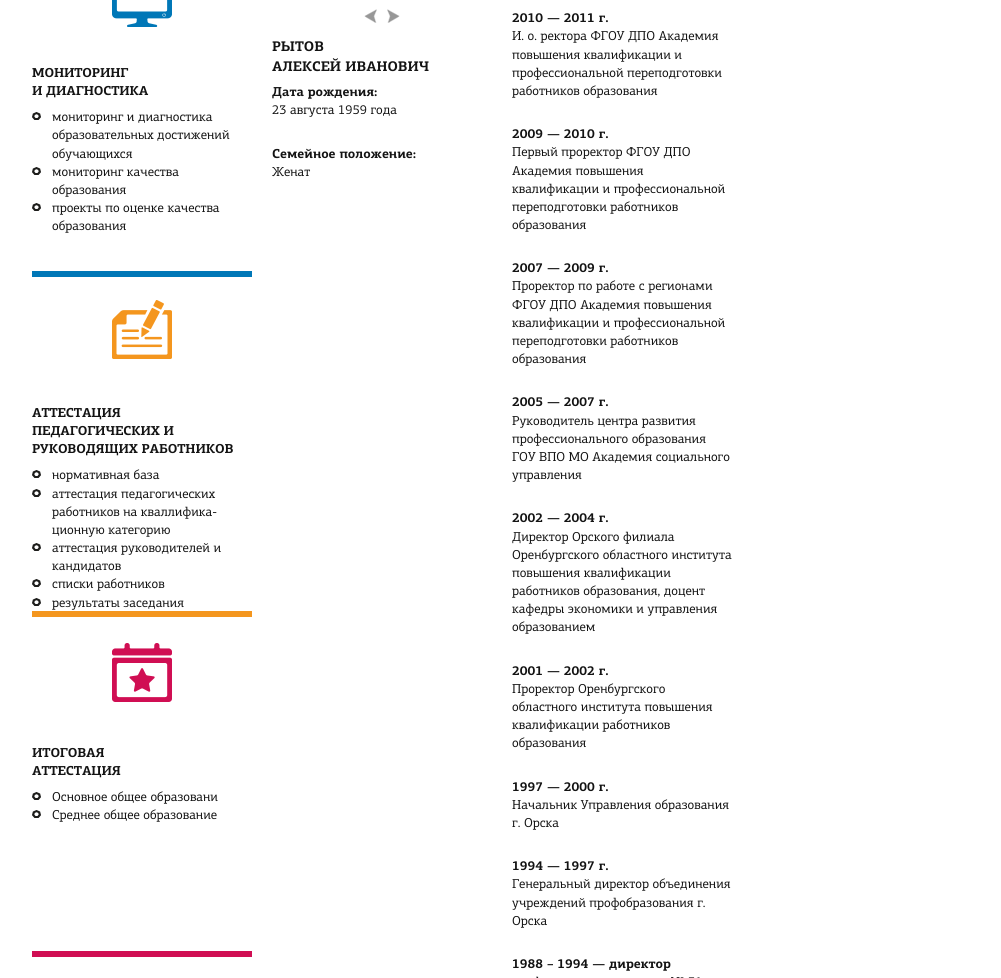
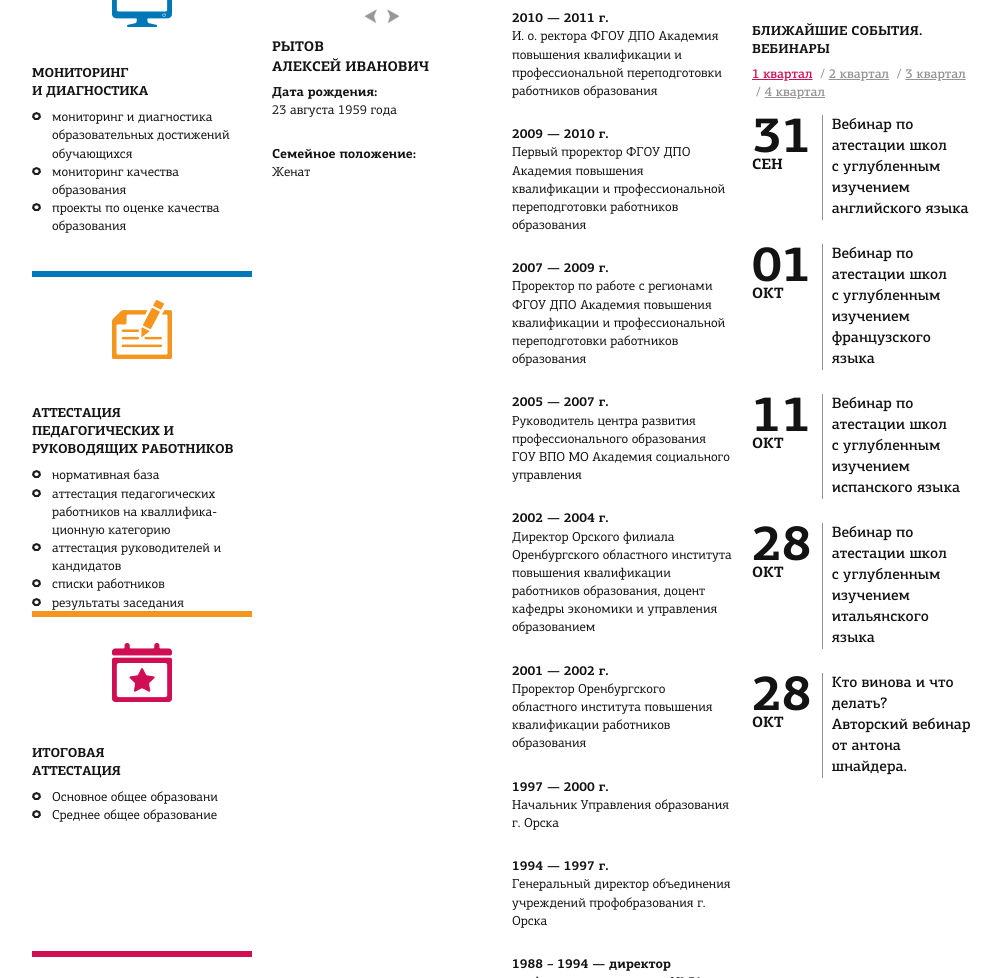
Before and after one commit to coderiver/mcko, a plain HTML site: page ceo.html in a window 1280 px wide. Shown: the part 583-1561 px from the top of the page, without its empty margins (138-1139 px from the left). Drawn offline with nearby package versions, Linux system fonts and the light colour scheme.

Commit message:
ceo, official_doc, sub etc.

```diff
--- a/ceo.html
+++ b/ceo.html
@@ -241,6 +241,79 @@
 			<div class="hentry__more"><a href="#">Архив</a></div>
 		</div>
 		<!-- end hentry -->
+		<!-- begin events -->
+		<div class="events">
+			<div class="events__title t3">Ближайшие события. Вебинары</div>
+			<ul class="events__nav">
+				<li class="is-active"><span class="events__divider">/</span><a href="#">1 квартал</a></li>
+				<li><span class="events__divider">/</span><a href="#">2 квартал</a></li>
+				<li><span class="events__divider">/</span><a href="#">3 квартал</a></li>
+				<li><span class="events__divider">/</span><a href="#">4 квартал</a></li>
+			</ul>
+			<ul class="events__items">
+				<li class="events__item">
+					<a href="#">
+						<div class="events__meta">
+							<span class="events__date">31</span>
+							<span class="events__day">сен</span>
+						</div>
+						<div class="events__text">
+							<p>Вебинар по атестации школ</p>
+							<p>с углубленным изучением английского языка</p>
+						</div>
+					</a>
+				</li>
+				<li class="events__item">
+					<a href="#">
+						<div class="events__meta">
+							<span class="events__date">01</span>
+							<span class="events__day">окт</span>
+						</div>
+						<div class="events__text">
+							<p>Вебинар по атестации школ</p>
+							<p>с углубленным изучением французского языка</p>
+						</div>
+					</a>
+				</li>
+				<li class="events__item">
+					<a href="#">
+						<div class="events__meta">
+							<span class="events__date">11</span>
+							<span class="events__day">окт</span>
+						</div>
+						<div class="events__text">
+							<p>Вебинар по атестации школ</p>
+							<p>с углубленным изучением испанского языка</p>
+						</div>
+					</a>
+				</li>
+				<li class="events__item">
+					<a href="#">
+						<div class="events__meta">
+							<span class="events__date">28</span>
+							<span class="events__day">окт</span>
+						</div>
+						<div class="events__text">
+							<p>Вебинар по атестации школ</p>
+							<p>с углубленным изучением итальянского языка</p>
+						</div>
+					</a>
+				</li>
+				<li class="events__item">
+					<a href="#">
+						<div class="events__meta">
+							<span class="events__date">28</span>
+							<span class="events__day">окт</span>
+						</div>
+						<div class="events__text">
+							<p>Кто винова и что делать?</p>
+							<p>Авторский вебинар от антона шнайдера.</p>
+					</div>
+					</a>
+				</li>
+			</ul>
+		</div>
+		<!-- end events -->
 	</div>
 	<!-- end l-right -->
 </div>
```
Also changed, not shown: officia_doc.html (+73 -0 lines).
